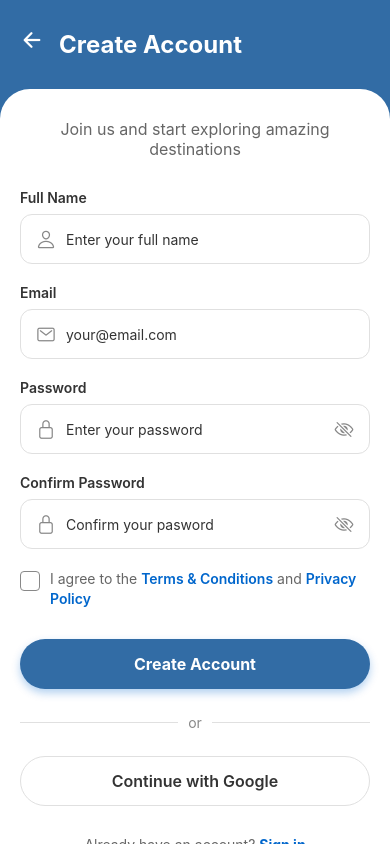
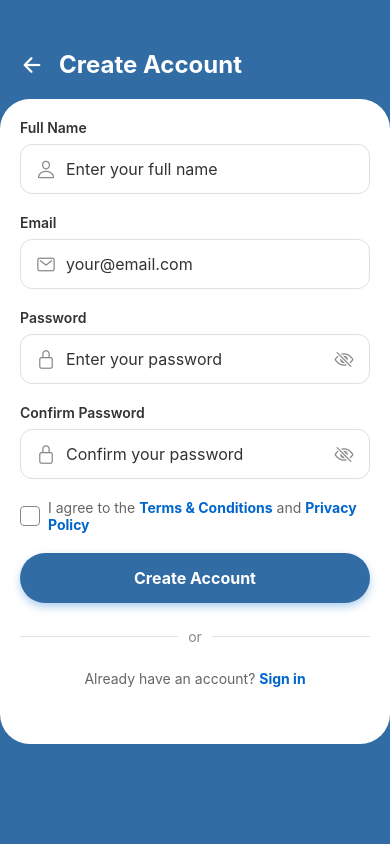
Before and after one commit to Manasa-tech02/TravelApp, a React Native app: screen /SignUp in a window 390 px wide. Built offline with nearby package versions, Linux system fonts and the light colour scheme.

Commit message:
HomeScreen, ProfileScreen, and SignUpScreen to enhance UI; add search clear button in HomeScreen, implement SafeAreaView in ProfileScreen and SignUpScreen, and streamline input handling and validation.

```diff
--- a/src/screens/ProfileScreen.tsx
+++ b/src/screens/ProfileScreen.tsx
@@ -1,4 +1,5 @@
 import React, { useState, useRef, useCallback } from 'react';
+import { SafeAreaView } from 'react-native-safe-area-context';
 import {
   View,
   Text,
@@ -22,25 +23,22 @@ import { login } from '../redux/slices/authSlice';
 import LogOutScreen from './LogOutScreen';
 
 
+
 export default function ProfileScreen() {
   const navigation = useNavigation<NativeStackNavigationProp<RootStackParamList>>();
   const dispatch = useAppDispatch();
   const isAuthenticated = useAppSelector(state => state.auth.isAuthenticated);
-
   const emailRef = useRef<TextInput>(null);
   const passwordRef = useRef<TextInput>(null);
-
   const [email, setEmail] = useState('');
   const [password, setPassword] = useState('');
   const [showPassword, setShowPassword] = useState(false);
   const [rememberMe, setRememberMe] = useState(false);
   const [isLoading,setIsLoading] = useState(false);
 
-
   useFocusEffect(
     useCallback(() => {
       return () => {
-
         setEmail('');
         setPassword('');
         setShowPassword(false);
@@ -80,12 +78,12 @@ export default function ProfileScreen() {
   }
 
   return (
+    <SafeAreaView style={{ flex: 1 }}>
       <KeyboardAvoidingView
-
+        behavior={Platform.OS === 'ios' ? 'padding' : 'height'}
         style={styles.container}
       >
-      <StatusBar barStyle="light-content" backgroundColor="#0066CC" />
-
+        <StatusBar barStyle="dark-content" backgroundColor="#eef3f8ff" />
         {/* Header */}
         <View style={styles.header}>
           <TouchableOpacity onPress={() => navigation.goBack()} style={styles.backButton}>
@@ -93,11 +91,9 @@ export default function ProfileScreen() {
           </TouchableOpacity>
           <Text style={styles.headerTitle}>Welcome</Text>
         </View>
-
         <ScrollView contentContainerStyle={styles.content}>
           <View style={styles.card}>
             <Text style={styles.subtitle}>Sign in to continue your journey</Text>
-
             {/* Email Input */}
             <Text style={styles.label}>Email</Text>
             <TouchableOpacity
@@ -116,7 +112,6 @@ export default function ProfileScreen() {
                 autoCapitalize="none"
               />
             </TouchableOpacity>
-
             {/* Password Input */}
             <Text style={styles.label}>Password</Text>
             <TouchableOpacity
@@ -137,7 +132,6 @@ export default function ProfileScreen() {
                 <Ionicons name={!showPassword ? "eye-off-outline" : "eye-outline"} size={20} color="#888" />
               </TouchableOpacity>
             </TouchableOpacity>
-
             {/* Remember Me & Forgot Password */}
             <View style={styles.rowBetween}>
               <TouchableOpacity
@@ -149,12 +143,10 @@ export default function ProfileScreen() {
                 </View>
                 <Text style={styles.checkboxLabel}>Remember me</Text>
               </TouchableOpacity>
-
               <TouchableOpacity>
                 <Text style={styles.forgotPassword}>Forgot password?</Text>
               </TouchableOpacity>
             </View>
-
             {/* Sign In Button */}
             <TouchableOpacity
               style={styles.signInButton}
@@ -162,19 +154,13 @@ export default function ProfileScreen() {
             >
               <Text style={styles.signInButtonText}>Sign In</Text>
             </TouchableOpacity>
-
             {/* Divider */}
             <View style={styles.dividerContainer}>
               <View style={styles.dividerLine} />
               <Text style={styles.dividerText}>or</Text>
               <View style={styles.dividerLine} />
             </View>
-
-          {/* Google Button */}
-          <TouchableOpacity style={styles.googleButton}>
-            <Text style={styles.googleButtonText}>Continue with Google</Text>
-          </TouchableOpacity>
-
+            {/* Google Button removed */}
             {/* Footer */}
             <View style={styles.footer}>
               <Text style={styles.footerText}>Don't have an account? </Text>
@@ -185,6 +171,7 @@ export default function ProfileScreen() {
           </View>
         </ScrollView>
       </KeyboardAvoidingView>
+    </SafeAreaView>
   );
 }
 
@@ -215,9 +202,12 @@ const styles = StyleSheet.create({
     backgroundColor: '#fff',
     borderTopLeftRadius: 30,
     borderTopRightRadius: 30,
+    borderBottomLeftRadius: 30,
+    borderBottomRightRadius: 30,
     paddingHorizontal: 20,
     paddingTop: 30,
-    paddingBottom: 40,
+    //paddingBottom: 40,
+    marginBottom:30,
   },
   card: {
     width: '100%',
@@ -250,19 +240,21 @@ const styles = StyleSheet.create({
   },
   input: {
     flex: 1,
-    height: '100%',
+    fontSize: 16,
     color: '#333',
+    paddingVertical: 10,
   },
   rowBetween: {
     flexDirection: 'row',
+    alignItems: 'center',
     justifyContent: 'space-between',
-    alignItems: 'center',
-    marginBottom: 30,
+    marginBottom: 20,
   },
   checkboxContainer: {
     flexDirection: 'row',
     alignItems: 'center',
   },
+// Removed duplicate style keys. Only one definition for each style key remains above.
   checkbox: {
     width: 20,
     height: 20,
@@ -318,20 +310,6 @@ const styles = StyleSheet.create({
     marginHorizontal: 10,
     color: '#888',
   },
-  googleButton: {
-    borderWidth: 1,
-    borderColor: '#E0E0E0',
-    height: 50,
-    borderRadius: 25,
-    justifyContent: 'center',
-    alignItems: 'center',
-    marginBottom: 30,
-  },
-  googleButtonText: {
-    color: '#333',
-    fontSize: 16,
-    fontWeight: '600',
-  },
   footer: {
     flexDirection: 'row',
     justifyContent: 'center',
--- a/src/screens/SignUpScreen.tsx
+++ b/src/screens/SignUpScreen.tsx
@@ -1,4 +1,6 @@
+  // ...existing code...
 import React, { useState, useRef, useCallback } from 'react';
+import { SafeAreaView } from 'react-native-safe-area-context';
 import {
   View,
   Text,
@@ -9,7 +11,8 @@ import {
   KeyboardAvoidingView,
   Platform,
   ScrollView,
-  Alert,ActivityIndicator
+  Alert,
+  ActivityIndicator
 } from 'react-native';
 import { Ionicons } from '@expo/vector-icons';
 import { useNavigation, useFocusEffect } from '@react-navigation/native';
@@ -19,15 +22,14 @@ import { useAppDispatch } from '../redux/hooks';
 import { login, registerUser } from '../redux/slices/authSlice';
 
 
+
 export default function SignUpScreen() {
   const navigation = useNavigation<NativeStackNavigationProp<RootStackParamList>>();
   const dispatch = useAppDispatch();
-
   const fullNameRef = useRef<TextInput>(null);
   const emailRef = useRef<TextInput>(null);
   const passwordRef = useRef<TextInput>(null);
   const confirmPasswordRef = useRef<TextInput>(null);
-
   const [fullName, setFullName] = useState('');
   const [email, setEmail] = useState('');
   const [password, setPassword] = useState('');
@@ -40,82 +42,53 @@ export default function SignUpScreen() {
   // Clear form when screen comes into focus
   useFocusEffect(
     useCallback(() => {
-      // This function runs when the screen is focused
       return () => {
-        // This function runs when the screen is unfocused (blurred)
         setFullName('');
         setEmail('');
         setPassword('');
         setConfirmPassword('');
         setAgreeTerms(false);
-        setShowPassword(false);
-        setShowConfirmPassword(false);
       };
     }, [])
   );
 
+  // Sign up handler (add your logic here)
   const handleSignUp = async () => {
-    // 1. Basic Validation
-    if (fullName.trim() === '' || email.trim() === '' || password.trim() === '' || confirmPassword.trim() === '') {
-      Alert.alert('Missing Information', 'Please fill all the details.');
+    if (!fullName || !email || !password || !confirmPassword) {
+      Alert.alert('Error', 'Please fill all fields');
       return;
     }
-
-    if (!email.includes('@') || !email.includes('.')) {
-      Alert.alert('Invalid Email', 'Please enter a valid email address.');
+    if (password !== confirmPassword) {
+      Alert.alert('Error', 'Passwords do not match');
       return;
     }
-
-    if (password !== confirmPassword) {
-      Alert.alert('Password Mismatch', 'Password and Confirm Password must be the same.');
+    if (!agreeTerms) {
+      Alert.alert('Error', 'You must agree to the terms');
       return;
     }
-
-    if (!agreeTerms) {
-       Alert.alert('Terms Required', 'Please agree to the Terms & Conditions.');
-       return;
-    }
-
-    // 2. THE API CALL
     setIsLoading(true);
     try {
-
       const resultAction = await dispatch(registerUser({ name: fullName, email, password }));
-
       if (registerUser.fulfilled.match(resultAction)) {
-
-        Alert.alert(
-          "Welcome!",
-          "Your account has been created successfully.",
-          [
-            {
-              text: "Let's Go!",
-
-              onPress: () => navigation.navigate('HomeScreen', { screen: 'Profile' })
+        dispatch(login(resultAction.payload));
+        navigation.navigate('HomeScreen', { screen: 'HomeScreen' });
+      } else {
+        Alert.alert('Sign Up Failed', resultAction.payload as string || 'Unknown error');
       }
-          ]
-        );
-      } else {
-
-        const errorMsg = resultAction.payload as string || "Registration failed";
-        throw new Error(errorMsg);
-      }
-
     } catch (error: any) {
-
-      Alert.alert("Registration Failed", error.message || "Something went wrong");
+      Alert.alert('Sign Up Failed', error.message);
     } finally {
       setIsLoading(false);
     }
   };
 
   return (
+    <SafeAreaView style={{ flex: 1 }}>
       <KeyboardAvoidingView
         behavior={Platform.OS === 'ios' ? 'padding' : 'height'}
         style={styles.container}
       >
-      <StatusBar barStyle="light-content" backgroundColor="#0066CC" />
-
+        <StatusBar barStyle="dark-content" backgroundColor="#eef3f8ff" />
         {/* Header */}
         <View style={styles.header}>
           <TouchableOpacity onPress={() => navigation.goBack()} style={styles.backButton}>
@@ -123,11 +96,8 @@ export default function SignUpScreen() {
           </TouchableOpacity>
           <Text style={styles.headerTitle}>Create Account</Text>
         </View>
-
         <ScrollView contentContainerStyle={styles.content}>
           <View style={styles.card}>
-          <Text style={styles.subtitle}>Join us and start exploring amazing destinations</Text>
-
             {/* Full Name Input */}
             <Text style={styles.label}>Full Name</Text>
             <TouchableOpacity
@@ -144,7 +114,6 @@ export default function SignUpScreen() {
                 onChangeText={setFullName}
               />
             </TouchableOpacity>
-
             {/* Email Input */}
             <Text style={styles.label}>Email</Text>
             <TouchableOpacity
@@ -163,7 +132,6 @@ export default function SignUpScreen() {
                 autoCapitalize="none"
               />
             </TouchableOpacity>
-
             {/* Password Input */}
             <Text style={styles.label}>Password</Text>
             <TouchableOpacity
@@ -184,7 +152,6 @@ export default function SignUpScreen() {
                 <Ionicons name={!showPassword ? "eye-off-outline" : "eye-outline"} size={20} color="#888" />
               </TouchableOpacity>
             </TouchableOpacity>
-
             {/* Confirm Password Input */}
             <Text style={styles.label}>Confirm Password</Text>
             <TouchableOpacity
@@ -196,7 +163,7 @@ export default function SignUpScreen() {
               <TextInput
                 ref={confirmPasswordRef}
                 style={styles.input}
-              placeholder="Confirm your pasword"
+                placeholder="Confirm your password"
                 value={confirmPassword}
                 onChangeText={setConfirmPassword}
                 secureTextEntry={!showConfirmPassword}
@@ -205,7 +172,6 @@ export default function SignUpScreen() {
                 <Ionicons name={!showConfirmPassword ? "eye-off-outline" : "eye-outline"} size={20} color="#888" />
               </TouchableOpacity>
             </TouchableOpacity>
-
             {/* Terms Checkbox */}
             <TouchableOpacity
               style={styles.checkboxContainer}
@@ -218,8 +184,6 @@ export default function SignUpScreen() {
                 I agree to the <Text style={styles.linkText}>Terms & Conditions</Text> and <Text style={styles.linkText}>Privacy Policy</Text>
               </Text>
             </TouchableOpacity>
-
-
             <TouchableOpacity
               style={[styles.signUpButton, isLoading && { opacity: 0.7 }]}
               onPress={handleSignUp}
@@ -231,30 +195,23 @@ export default function SignUpScreen() {
                 <Text style={styles.signUpButtonText}>Create Account</Text>
               )}
             </TouchableOpacity>
-
             {/* Divider */}
             <View style={styles.dividerContainer}>
               <View style={styles.dividerLine} />
               <Text style={styles.dividerText}>or</Text>
               <View style={styles.dividerLine} />
             </View>
-
-          {/* Google Button */}
-          <TouchableOpacity style={styles.googleButton}>
-            <Text style={styles.googleButtonText}>Continue with Google</Text>
-          </TouchableOpacity>
-
             {/* Footer */}
             <View style={styles.footer}>
               <Text style={styles.footerText}>Already have an account? </Text>
               <TouchableOpacity onPress={() => navigation.navigate('HomeScreen', { screen: 'Profile' })}>
-
                 <Text style={styles.footerLink}>Sign in</Text>
               </TouchableOpacity>
             </View>
           </View>
         </ScrollView>
       </KeyboardAvoidingView>
+    </SafeAreaView>
   );
 }
 
@@ -262,15 +219,14 @@ const styles = StyleSheet.create({
   container: {
     flex: 1,
     backgroundColor: '#326ca5ff',
-
-
+    paddingTop: 30,
   },
   header: {
     flexDirection: 'row',
     alignItems: 'center',
     paddingHorizontal: 20,
     paddingTop: Platform.OS === 'ios' ? 50 : 20,
-
+    paddingBottom: 20,
   },
   backButton: {
     marginRight: 15,
@@ -279,25 +235,21 @@ const styles = StyleSheet.create({
     fontSize: 24,
     fontWeight: 'bold',
     color: '#fff',
-    paddingTop:10,
-
-
   },
   content: {
     flexGrow: 1,
     backgroundColor: '#fff',
     borderTopLeftRadius: 30,
     borderTopRightRadius: 30,
+    borderBottomLeftRadius: 30,
+    borderBottomRightRadius: 30,
     paddingHorizontal: 20,
-    paddingTop: 30,
-    marginTop:30,
-
-
+    paddingTop: 20,
+    paddingBottom: 20,
+    marginBottom:100,
   },
   card: {
     width: '100%',
-
-
   },
   subtitle: {
     fontSize: 16,
@@ -327,13 +279,14 @@ const styles = StyleSheet.create({
   },
   input: {
     flex: 1,
-    height: '100%',
+    fontSize: 16,
     color: '#333',
+    paddingVertical: 10,
   },
   checkboxContainer: {
     flexDirection: 'row',
-    alignItems: 'flex-start',
-    marginBottom: 30,
+    alignItems: 'center',
+    marginBottom: 20,
   },
   checkbox: {
     width: 20,
@@ -341,8 +294,7 @@ const styles = StyleSheet.create({
     borderWidth: 1,
     borderColor: '#888',
     borderRadius: 4,
-    marginRight: 10,
-    marginTop: 2,
+    marginRight: 8,
     justifyContent: 'center',
     alignItems: 'center',
   },
@@ -354,11 +306,11 @@ const styles = StyleSheet.create({
     color: '#666',
     fontSize: 14,
     flex: 1,
-    lineHeight: 20,
+    flexWrap: 'wrap',
   },
   linkText: {
     color: '#0066CC',
-    fontWeight: '600',
+    fontWeight: 'bold',
   },
   signUpButton: {
     backgroundColor: '#326ca5ff',
@@ -392,25 +344,10 @@ const styles = StyleSheet.create({
     marginHorizontal: 10,
     color: '#888',
   },
-  googleButton: {
-    borderWidth: 1,
-    borderColor: '#E0E0E0',
-    height: 50,
-    borderRadius: 25,
-    justifyContent: 'center',
-    alignItems: 'center',
-    marginBottom: 30,
-  },
-  googleButtonText: {
-    color: '#333',
-    fontSize: 16,
-    fontWeight: '600',
-  },
   footer: {
     flexDirection: 'row',
     justifyContent: 'center',
-    paddingTop: -50,
-
+    paddingTop: -10,
   },
   footerText: {
     color: '#666',
```
Also changed, not shown: src/screens/HomeScreen.tsx (+6 -1 lines). Lines whose indentation alone changed are shown as unchanged.
